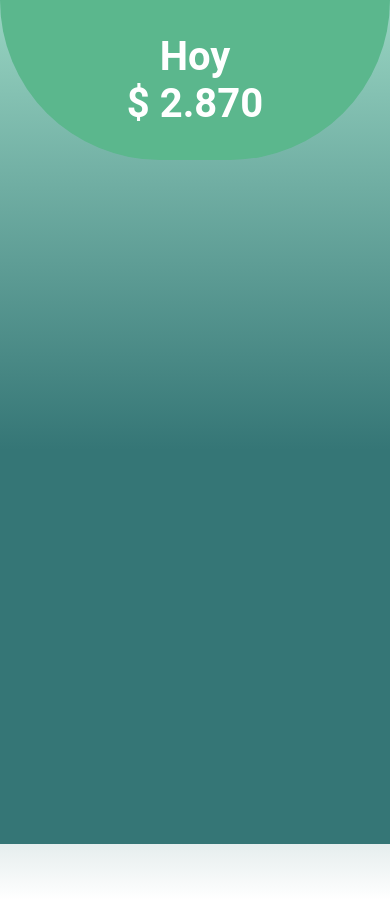
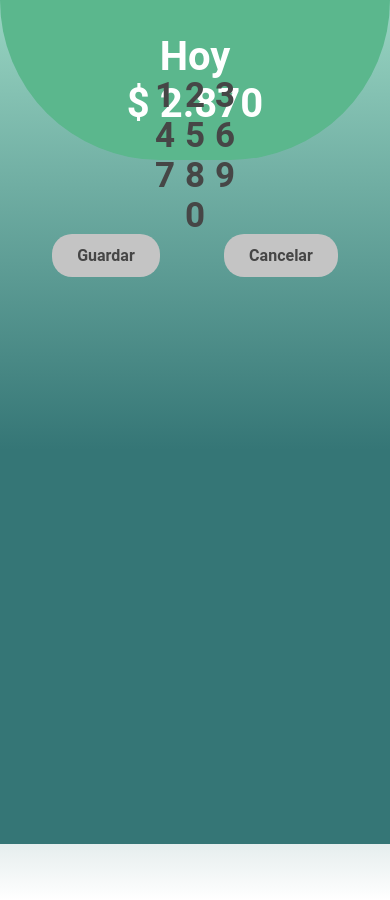
Before and after one commit to lotar94/app-gastos-hormiga, a React Native app: screen / in a window 390 px wide. Built offline with nearby package versions, Linux system fonts and the light colour scheme.

Commit message:
Se agrega componente de teclado numerico

```diff
--- a/App.js
+++ b/App.js
@@ -1,10 +1,13 @@
 import React from 'react';
-import { StyleSheet, Button, View } from 'react-native';
+import { StyleSheet, View } from 'react-native';
+import Icon from 'react-native-vector-icons/FontAwesome';
 import { LinearGradient } from 'expo-linear-gradient';
 import DiarySpend from './components/DiarySpend';
 import WeeklyExpenses from './components/WeeklyExpenses';
+import Keyboard from './components/Keyboard';
 
 export default function App() {
+
   return (
     <View style={styles.container}>
 
@@ -17,11 +20,22 @@ export default function App() {
         <WeeklyExpenses style={styles.weekly_expenses}></WeeklyExpenses>
 
 
+      <Keyboard></Keyboard>
+      {/* <View>
+        <Icon
+          style={styles.icon_add_expense}
+          name='plus'
+          onPress={()=> showKeyBoard()}
+        />
+      </View> */}
+
 
       </LinearGradient>
-
     </View>
   );
+}
+function showKeyBoard () {
+  console.log('llega');
 }
 
 const styles = StyleSheet.create({
@@ -45,5 +59,11 @@ const styles = StyleSheet.create({
     backgroundColor: 'red',
     marginBottom: 300,
     paddingVertical: 300
+  },
+  icon_add_expense: {
+    marginTop: 200,
+    marginHorizontal: 145,
+    fontSize:80,
+    color:'#FF7E67'
   }
 });
--- /dev/null
+++ b/components/Keyboard.js
@@ -0,0 +1,122 @@
+import React, { Component } from 'react'
+import { View, Button, TouchableOpacity, Text, StyleSheet } from 'react-native'
+
+export default class Keyboard extends Component {
+    onPress = () => {
+        console.log('1');
+    };
+    render() {
+
+        return (
+        <View>
+            <View style= {styles.container}>
+                <TouchableOpacity style={styles.btn_keyboard} KeyboardType="numeric" onPress={this.onPress}>
+                    <Text style={styles.text_btn}  >1</Text>
+                </TouchableOpacity>
+                <TouchableOpacity style={styles.btn_keyboard} onPress={this.onPress}>
+                    <Text style={styles.text_btn} >2</Text>
+                </TouchableOpacity>
+                <TouchableOpacity style={styles.btn_keyboard} onPress={this.onPress}>
+                    <Text style={styles.text_btn} >3</Text>
+                </TouchableOpacity>
+            </View>
+            <View style= {styles.container}>
+                <TouchableOpacity style={styles.btn_keyboard} KeyboardType="numeric" onPress={this.onPress}>
+                    <Text style={styles.text_btn}  >4</Text>
+                </TouchableOpacity>
+                <TouchableOpacity style={styles.btn_keyboard} onPress={this.onPress}>
+                    <Text style={styles.text_btn} >5</Text>
+                </TouchableOpacity>
+                <TouchableOpacity style={styles.btn_keyboard} onPress={this.onPress}>
+                    <Text style={styles.text_btn} >6</Text>
+                </TouchableOpacity>
+            </View>
+            <View style= {styles.container}>
+                <TouchableOpacity style={styles.btn_keyboard} KeyboardType="numeric" onPress={this.onPress}>
+                    <Text style={styles.text_btn}  >7</Text>
+                </TouchableOpacity>
+                <TouchableOpacity style={styles.btn_keyboard} onPress={this.onPress}>
+                    <Text style={styles.text_btn} >8</Text>
+                </TouchableOpacity>
+                <TouchableOpacity style={styles.btn_keyboard} onPress={this.onPress}>
+                    <Text style={styles.text_btn} >9</Text>
+                </TouchableOpacity>
+            </View>
+            <View style= {styles.container}>
+                <TouchableOpacity style={styles.btn_keyboard} onPress={this.onPress}>
+                    <Text style={styles.text_btn} >0</Text>
+                </TouchableOpacity>
+            </View>
+            <View style= {styles.btn_action_section}>
+                <TouchableOpacity>
+                    <Text style={styles.btn_action_save} >Guardar</Text>
+                </TouchableOpacity>
+                <TouchableOpacity>
+                    <Text style={styles.btn_action_cancel} >Cancelar</Text>
+                </TouchableOpacity>
+            </View>
+        </View>
+        )
+    }
+}
+
+const styles = StyleSheet.create({
+    container: {
+        flex: 0,
+        flexDirection: 'row',
+        justifyContent: 'center',
+        alignItems: 'center',
+        width: '100%',
+        padding: 20,
+        height: 67
+    },
+    btn_keyboard: {
+        flex: 0,
+        justifyContent: 'center',
+        alignItems: 'center',
+        backgroundColor: "#EEECEC",
+        margin: 15,
+        width: 60,
+        height: 60,
+        borderRadius: 50
+    },
+    text_btn: {
+        color:'#464646',
+        fontSize: 35,
+        fontWeight: "bold",
+        fontFamily: 'Roboto'
+    },
+    btn_action_section: {
+        flex: 0,
+        flexDirection: 'row',
+        justifyContent: 'space-around',
+        alignItems: 'center',
+        width: '100%',
+        padding: 20,
+        height: 67
+    },
+    btn_action_save: {
+        backgroundColor:'#C4C4C4',
+        color:'#464646',
+        paddingBottom: 12,
+        paddingTop: 12,
+        paddingRight: 25,
+        paddingLeft: 25,
+        borderRadius: 20,
+        fontSize: 16,
+        fontWeight: "bold",
+        fontFamily: 'Roboto'
+    },
+    btn_action_cancel: {
+        backgroundColor: '#C4C4C4',
+        paddingBottom: 12,
+        paddingTop: 12,
+        paddingRight: 25,
+        paddingLeft: 25,
+        borderRadius: 20,
+        color:'#464646',
+        fontSize: 16,
+        fontWeight: "bold",
+        fontFamily: 'Roboto'
+    }
+})
--- a/components/WeeklyExpenses.js
+++ b/components/WeeklyExpenses.js
@@ -42,7 +42,7 @@ export default class WeeklyExpenses extends Component {
 
 const styles = StyleSheet.create({
     container: {
-        marginTop: 100,
+        marginTop: 75,
         flex: 0,
     },
     boxSmall: {
--- a/package.json
+++ b/package.json
@@ -13,6 +13,7 @@
     "react-dom": "~16.9.0",
     "react-native": "https://github.com/expo/react-native/archive/sdk-37.0.1.tar.gz",
     "react-native-linear-gradient": "^2.5.6",
+    "react-native-vector-icons": "^6.6.0",
     "react-native-web": "~0.11.7"
   },
   "devDependencies": {
```
